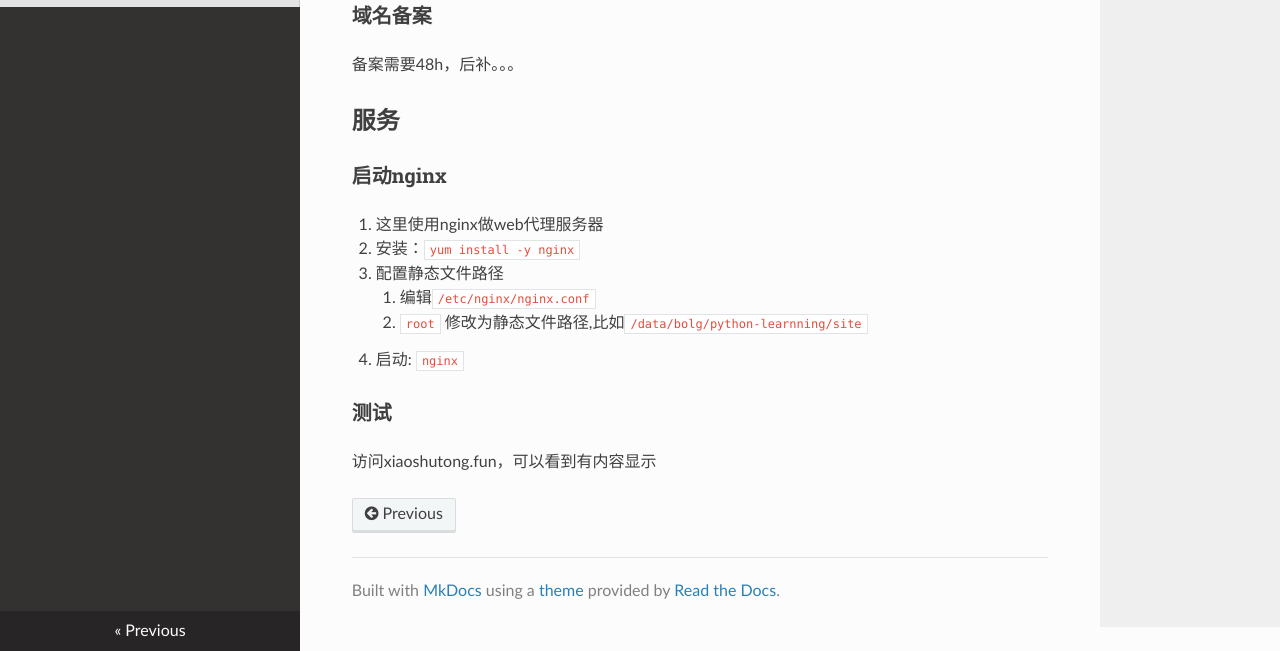
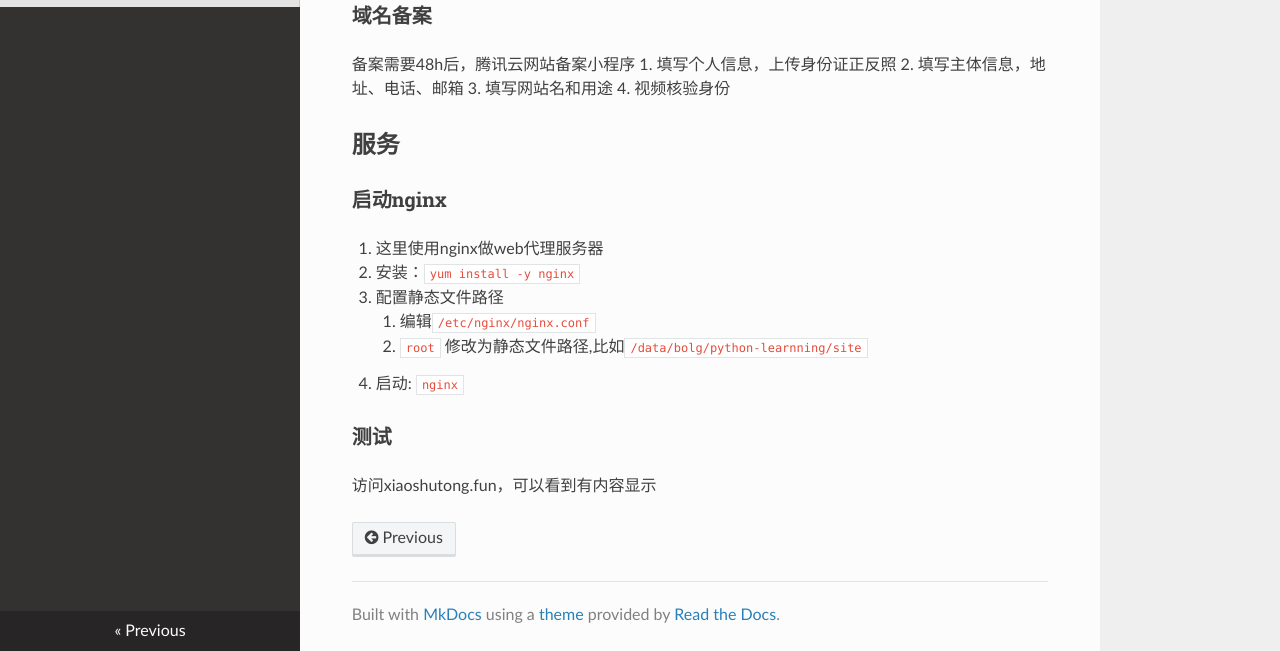
Before and after one commit to kyrin28/python-learnning, an MkDocs documentation site: the page built from docs/搭建个人站点指导.md, in a window 1280 px wide and 900 px high, scrolled down 2479 px, cut to the strip 249-900 px from the top of the window. Built offline with MkDocs 1.6.1, drawn with Linux system fonts in a browser that asks for light colours; nearby versions of some CDN libraries.

Commit message:
add 备案流程

```diff
--- a/docs/搭建个人站点指导.md
+++ b/docs/搭建个人站点指导.md
@@ -45,7 +45,11 @@
 
 ### 域名备案
 
-备案需要48h，后补。。。
+备案需要48h后，腾讯云网站备案小程序
+1. 填写个人信息，上传身份证正反照
+2. 填写主体信息，地址、电话、邮箱
+3. 填写网站名和用途
+4. 视频核验身份
 
 ## 服务
 
```
Also changed, not shown: deploy.py (added, +22 -0 lines).
